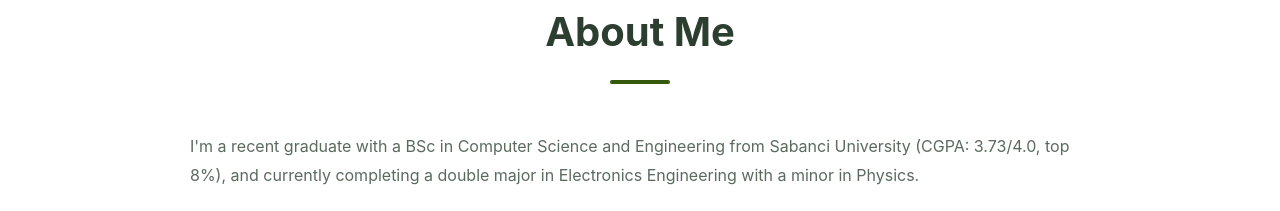
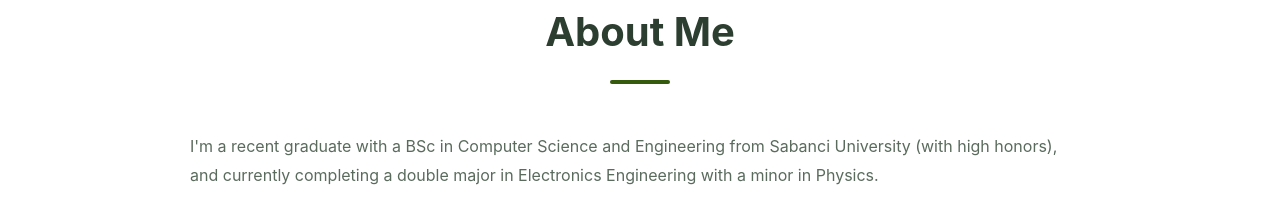
Before and after one commit to Miladbaf/miladbaf.github.io, a plain HTML site: page index.html in a window 1280 px wide. Shown: the part 880-1091 px from the top of the page. Drawn offline with Linux system fonts and the light colour scheme.

Commit message:
Update index.html

```diff
--- a/index.html
+++ b/index.html
@@ -81,7 +81,7 @@
             <h2 class="section-title">About Me</h2>
             <div class="about-content">
                 <div class="about-text">
-                    <p>I'm a recent graduate with a BSc in Computer Science and Engineering from Sabanci University (CGPA: 3.73/4.0, top 8%), and currently completing a double major in Electronics Engineering with a minor in Physics.</p>
+                    <p>I'm a recent graduate with a BSc in Computer Science and Engineering from Sabanci University (with high honors), and currently completing a double major in Electronics Engineering with a minor in Physics.</p>
 
                     <p>My research interests lie at the intersection of artificial intelligence, deep learning, and wireless communications. I've contributed to cutting-edge research on LLM agents, mechanistic interpretability, and FET modeling, resulting in publications at top-tier venues including ICML and SMACD.</p>
 
```
